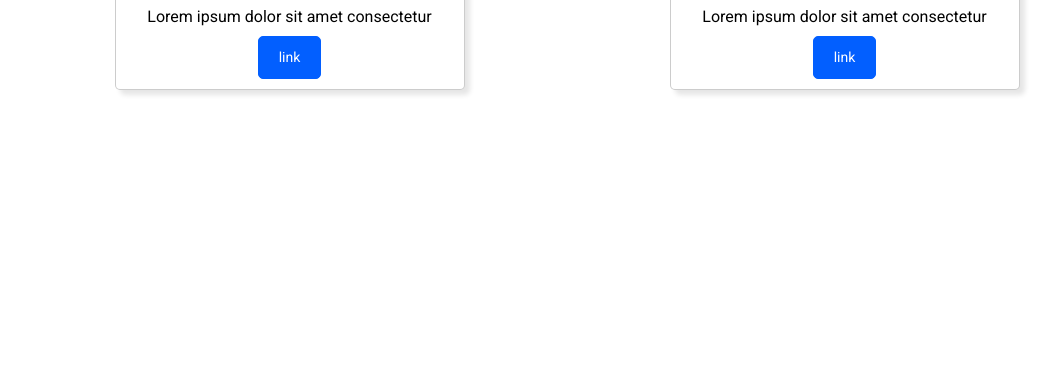
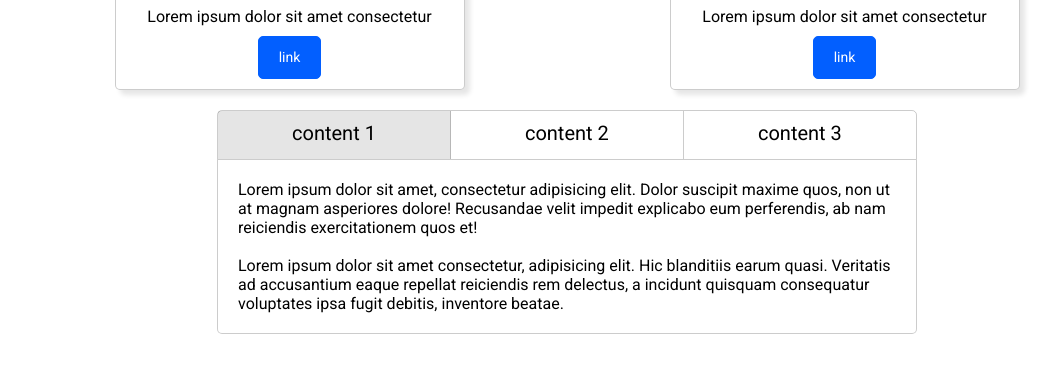
Before and after one commit to RihardXXX/nativeJSLibrary, a website: page src/index.html in a window 1280 px wide. Shown: the part 387-760 px from the top of the page, without its empty margins (73-1129 px from the left). Drawn offline with nearby package versions, Linux system fonts and the light colour scheme; files that its build step writes are made by us from their sources; files whose address does not match are found by name.

Commit message:
add tabs

```diff
--- a/src/index.html
+++ b/src/index.html
@@ -84,6 +84,30 @@
         </div>
       </div> -->
 
+      <!-- tabs -->
+
+      <div class="tab mt-20 block-center">
+        <div class="tab-panel" data-tabpanel>
+          <div class="tab-item tab-item-active">content 1</div>
+          <div class="tab-item">content 2</div>
+          <div class="tab-item">content 3</div>
+        </div>
+        <div class="tab-content tab-content-active">
+          Lorem ipsum dolor sit amet, consectetur adipisicing elit. Dolor suscipit maxime quos, non ut at magnam asperiores dolore! Recusandae velit impedit explicabo eum perferendis, ab nam reiciendis exercitationem quos et!
+          <br><br>
+          Lorem ipsum dolor sit amet consectetur, adipisicing elit. Hic blanditiis earum quasi. Veritatis ad accusantium eaque repellat reiciendis rem delectus, a incidunt quisquam consequatur voluptates ipsa fugit debitis, inventore beatae.
+        </div>
+        <div class="tab-content">
+          Lorem ipsum dolor sit amet, consectetur adipisicing elit. Dolor suscipit maxime quos, non ut at magnam asperiores dolore! Recusandae velit impedit explicabo eum perferendis, ab nam reiciendis exercitationem quos et!
+          <br><br>
+          Lorem ipsum dolor sit amet consectetur, adipisicing
+        </div>
+        <div class="tab-content">
+          Lorem ipsum dolor sit amet, consectetur adipisicing elit. Dolor suscipit maxime quos, non ut at magnam asperiores dolore! Recusandae velit impedit explicabo eum perferendis, ab nam reiciendis exercitationem quos et!
+        </div>
+      </div>
+
+
     </div>
 
     <script src="script.js"></script>
--- /dev/null
+++ b/src/js/lib/components/tabs.js
@@ -0,0 +1,19 @@
+import $ from '../core';
+
+$.prototype.tab = function () {
+  for (let i = 0; i < this.length; i++) {
+    $(this[i]).v_on('click', () => {
+      $(this[i])
+        .addClass('tab-item-active')
+        .siblings()
+        .removeClass('tab-item-active')
+        .closest('.tab')
+        .find('.tab-content')
+        .removeClass('tab-content-active')
+        .eq($(this[i]).index())
+        .addClass('tab-content-active');
+    });
+  }
+};
+
+$('[data-tabpanel] .tab-item').tab();
--- a/src/js/lib/lib.js
+++ b/src/js/lib/lib.js
@@ -7,5 +7,6 @@ import './modules/attributes';
 import './modules/effects';
 import './components/dropdown';
 import './components/modal';
+import './components/tabs';
 
 export default $;
--- a/src/sass/components/index.scss
+++ b/src/sass/components/index.scss
@@ -2,3 +2,4 @@
 @import './dropdown.scss';
 @import './card.scss';
 @import './modal.scss';
+@import './tab.scss';
--- /dev/null
+++ b/src/sass/components/tab.scss
@@ -0,0 +1,36 @@
+.tab {
+  max-width: 700px;
+  &-panel {
+    display: flex;
+    width: 100%;
+    min-height: 50px;
+    border: 1px solid rgba(0, 0, 0, 0.2);
+    border-radius: 5px 5px 0 0;
+  }
+  &-item {
+    padding: 10px 25px;
+    font-size: 20px;
+    line-height: 25px;
+    border-right: 1px solid rgba(0, 0, 0, 0.2);
+    cursor: pointer;
+    width: 100%;
+    text-align: center;
+    &-active {
+      background-color: rgba(0, 0, 0, 0.1);
+    }
+  }
+  &-item:nth-child(3) {
+    border-right: none;
+  }
+  &-content {
+    display: none;
+    padding: 20px;
+    border: 1px solid rgba(0, 0, 0, 0.2);
+    border-top: none;
+    border-radius: 0 0 5px 5px;
+    margin-bottom: 20px;
+    &-active {
+      display: block;
+    }
+  }
+}
```
Also changed, not shown: dist/index.html, dist/script.js, dist/style.css, 1 other file.
